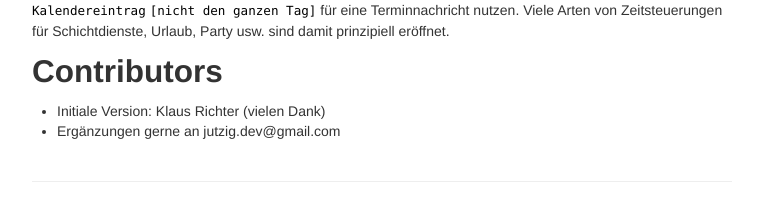
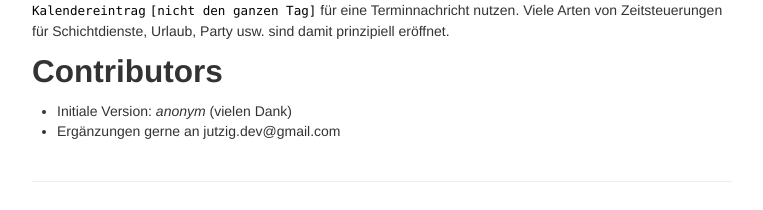
Before and after one commit to jutzig/max-remote, a Jekyll site: the page built from pages/introduction.md, in a window 1280 px wide. Shown: the part 1287-1497 px from the top of the page, without its empty margins (258-1021 px from the left). Built offline with Jekyll 4.4.1, drawn with Linux system fonts in a browser that asks for light colours.

Commit message:
removed contributor name

```diff
--- a/pages/introduction.md
+++ b/pages/introduction.md
@@ -78,5 +78,5 @@ Schichtdienste, Urlaub, Party usw. sind damit prinzipiell eröffnet.
 
 ## Contributors
 
- * Initiale Version: Klaus Richter (vielen Dank)
+ * Initiale Version: *anonym* (vielen Dank)
  * Ergänzungen gerne an jutzig.dev@gmail.com
```
